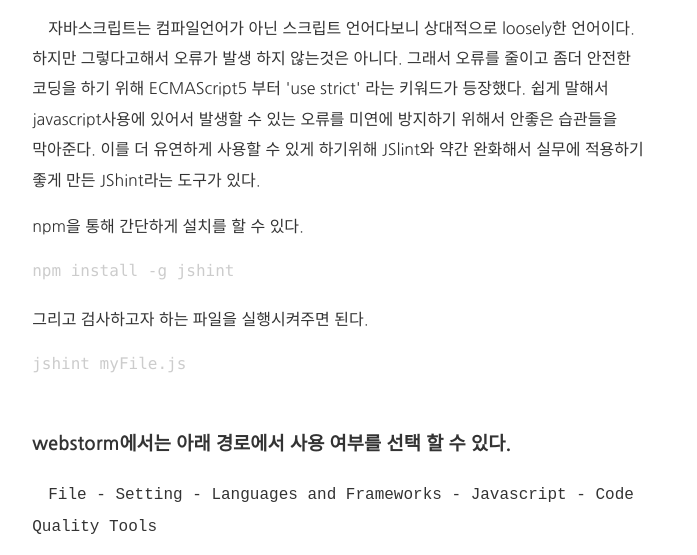
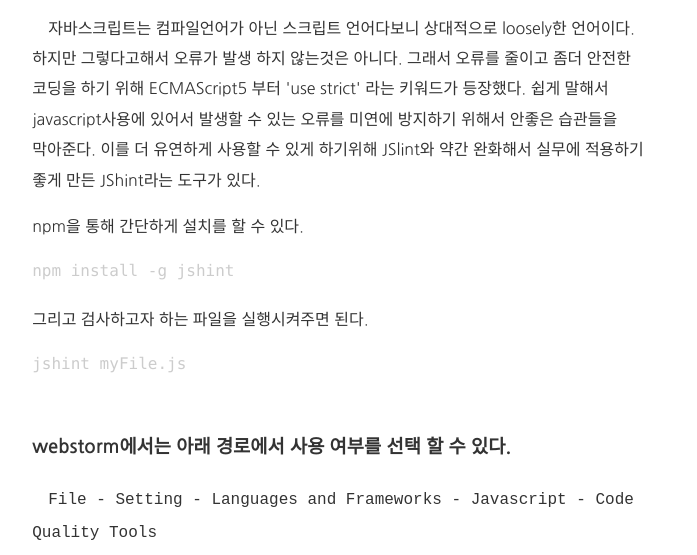
Before and after one commit to ho1234c/hojong-blog, a Gatsby site: page /frontend-testing in a window 1280 px wide. Shown: the part 245-800 px from the top of the page, without its empty margins (291-988 px from the left). Built offline with nearby package versions, Linux system fonts and the light colour scheme; Gatsby itself is replaced by a stand-in of ours; some packages are replaced by stand-ins of ours; code samples lack their colours.

Commit message:
레이아웃 수정

```diff
--- a/src/components/layout/layout.css
+++ b/src/components/layout/layout.css
@@ -224,6 +224,12 @@
   margin-top: 3rem;
 }
 
+h1,
+h2,
+h3 {
+  line-height: 36px;
+}
+
 table {
   padding: 0;
   border-collapse: collapse;
```
Also changed, not shown: src/posts/frontend-test.md (+1 -1 lines).
